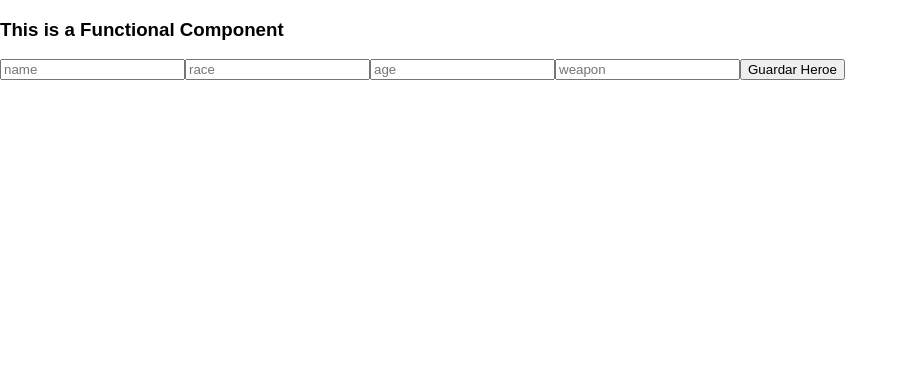
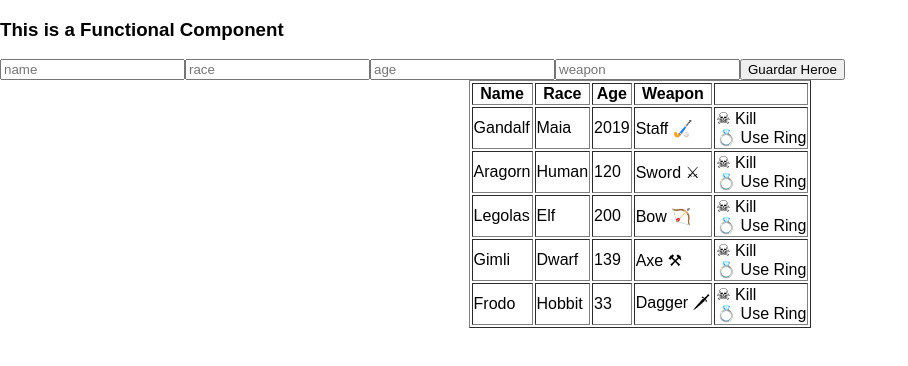
Before and after one commit to ericbirkner/hook_test, a React (Create React App) app: page / in a window 1280 px wide. Shown: the top 366 px of the page, without its empty margins (0-908 px from the left). Built offline with nearby package versions, Linux system fonts and the light colour scheme.

Commit message:
componente de tabla y de filas

```diff
--- a/src/App.js
+++ b/src/App.js
@@ -1,5 +1,6 @@
 import React, { useState } from 'react';
 import HeroForm from './components/HeroForm'
+import HeroTable from './components/HeroTable'
 import './App.css';
 
 const heroesAux = [{ id: '1', name: 'Gandalf', race: 'Maia', age: '2019', weapon: 'Staff 🏑' },
@@ -13,13 +14,11 @@ const heroesAux = [{ id: '1', name: 'Gandalf', race: 'Maia', age: '2019', weapon
 
 function App() {
   const [heroes,setHeroes] = useState(heroesAux);
-  console.log(heroes);
 
   const saveHero= (values)=> {
 
     const id = (heroes.length + 1).toString();
     const newItem = {...values, id}
-
     setHeroes([ ...heroes, newItem ]);
 
   }
@@ -27,7 +26,8 @@ function App() {
   return (
     <div>
       <h3> This is a Functional Component </h3>
-      <HeroForm onSubmit={saveHero}/>
+      <HeroForm onSubmit={saveHero} />
+      <HeroTable heroes={heroes}/>
     </div>
   );
 };
--- a/src/components/HeroForm.js
+++ b/src/components/HeroForm.js
@@ -14,7 +14,6 @@ function HeroForm(props) {
   const handleChange = event => {
     const name = event.target.name
     const value = event.target.value
-    console.log(event.target.name);
     setValues({
       ...values,
       [name]: value
--- /dev/null
+++ b/src/components/HeroRow.js
@@ -0,0 +1,32 @@
+import React, { useState } from 'react';
+
+function HeroRow (props) {
+  const { name, race, age, weapon, id, status } = props.hero
+
+  const isDead = status === 'dead'
+
+  let toReturn
+
+  if (status === 'using-ring') {
+    toReturn = null
+  } else {
+    toReturn = (
+      <tr className={`${isDead ? 'dead' : ''}`}>
+        <td>{name}</td>
+        <td>{race}</td>
+        <td>{age}</td>
+        <td>{weapon}</td>
+        <td>
+          <div className="controls">
+            <div >☠ Kill</div>
+            <div>💍 Use Ring</div>
+          </div>
+        </td>
+      </tr>
+    )
+  }
+
+  return toReturn
+}
+
+export default HeroRow
--- /dev/null
+++ b/src/components/HeroTable.js
@@ -0,0 +1,31 @@
+import React, { useState } from 'react';
+import HeroRow from './HeroRow'
+
+function HeroTable ({heroes}){
+  console.log(heroes);
+
+  return(
+    <table className="characters-table" border="1" align="center">
+      <tbody>
+        <tr className="character-row">
+          <th>Name</th>
+          <th>Race</th>
+          <th>Age</th>
+          <th>Weapon</th>
+          <th></th>
+        </tr>
+
+        {heroes.map((hero, index) => (
+          <HeroRow
+            key={index}
+            hero={hero}
+          />
+        ))}
+
+      </tbody>
+    </table>);
+}
+
+
+
+export default HeroTable
```
